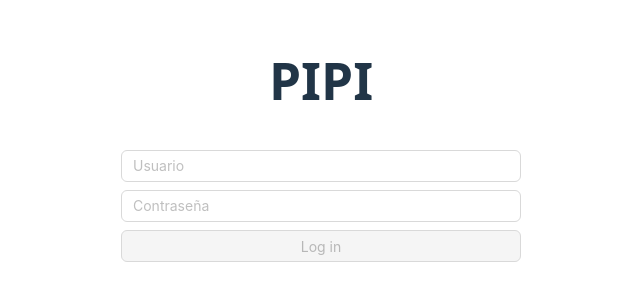
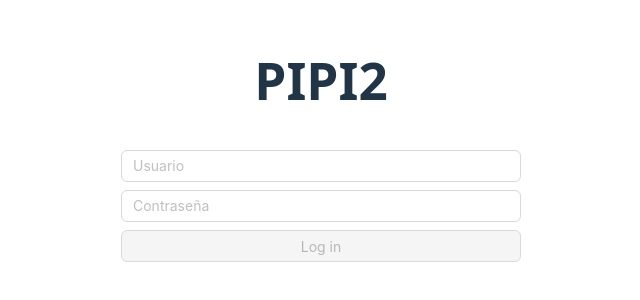
Before and after one commit to nvent97-thebridge/azafran-client, a React (Vite) app: page /login in a window 1280 px wide. Shown: the part 256-556 px from the top of the page, without its empty margins (319-959 px from the left). Built offline with nearby package versions, Linux system fonts and the light colour scheme.

Commit message:
super commit

```diff
--- a/src/components/Title/Title.tsx
+++ b/src/components/Title/Title.tsx
@@ -12,7 +12,7 @@ const Title = () => {
     const dog: Dog = {
         id: 1,
         breed: "Golden",
-        name: "pipi",
+        name: "pipi2",
     }
 
     return (
```
